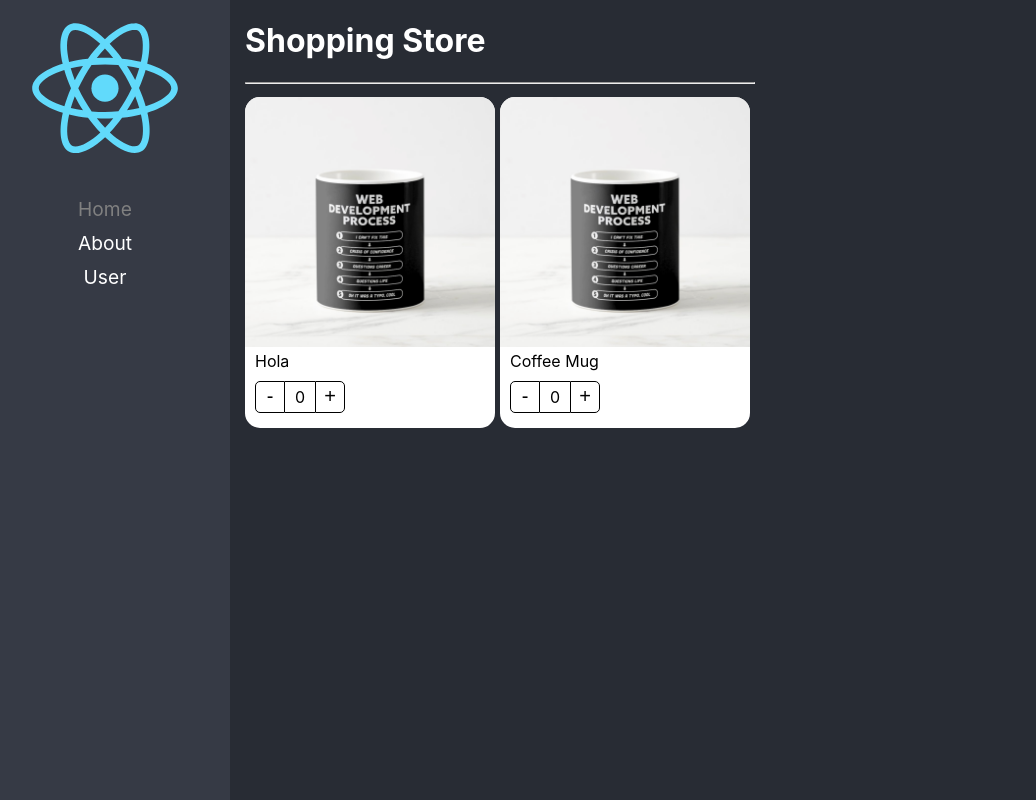
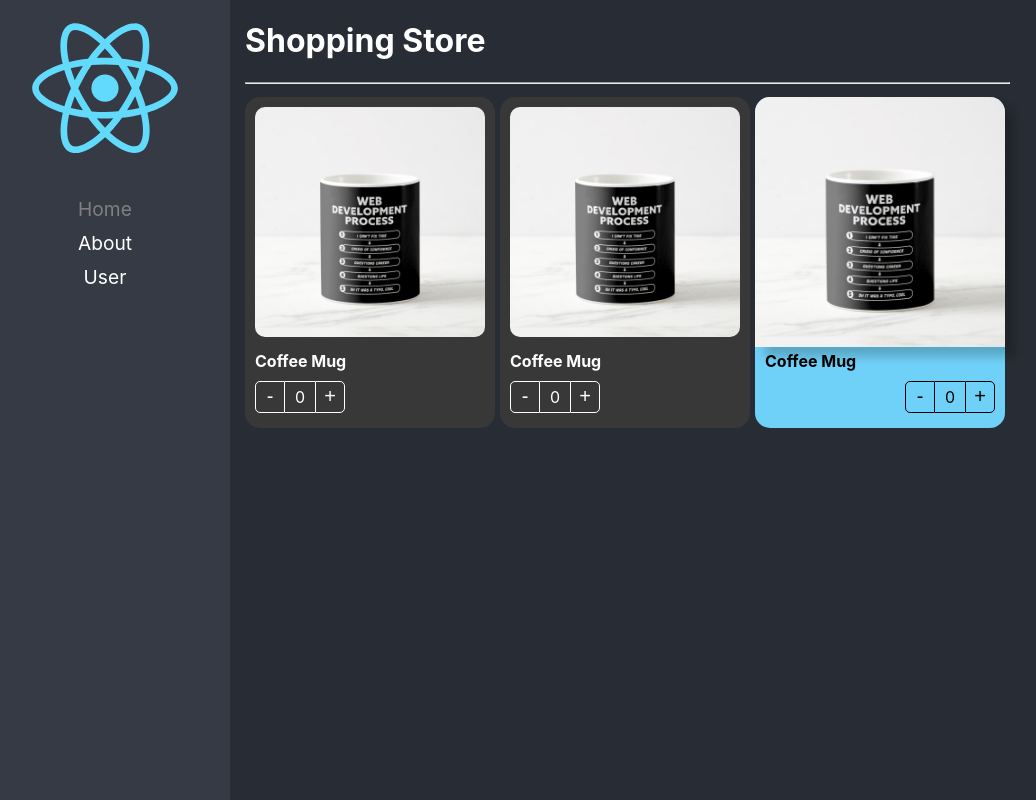
Before and after one commit to jesusmarencodev/compount-component-react, a React (Create React App) app: page /home in a window 1280 px wide. Shown: the whole page, without its empty margins (20-1056 px from the left). Built offline with nearby package versions, Linux system fonts and the light colour scheme.

Commit message:
Extendible Styles

```diff
--- a/src/02-component-patters/components/ProductButtons.tsx
+++ b/src/02-component-patters/components/ProductButtons.tsx
@@ -1,12 +1,13 @@
 import { useContext } from "react";
 import { ProductContext } from "./ProductCard";
 import styles from "../styles/styles.module.css";
+import { ProductButtonsProps } from "../interfaces/interfaces";
 
-export const ProductButtons = () => {
+export const ProductButtons = ({ className, style }: ProductButtonsProps) => {
   const { increaseBy, counter } = useContext(ProductContext);
 
   return (
-    <div className={styles.buttonsContainer}>
+    <div className={`${styles.buttonsContainer} ${className}`} style={style}>
       <button className={styles.buttonMinus} onClick={() => increaseBy(-1)}>
         -
       </button>
--- a/src/02-component-patters/components/ProductCard.tsx
+++ b/src/02-component-patters/components/ProductCard.tsx
@@ -1,14 +1,22 @@
 import styles from "../styles/styles.module.css";
 
 import { useProduct } from "../hooks/useProduct";
-import { createContext } from "react";
-import { ProductCardProps, ProductContextProps } from "../interfaces/interfaces";
+import { createContext, ReactElement } from 'react';
+import { Product, ProductContextProps } from "../interfaces/interfaces";
+
+export interface Props {
+  product: Product;
+  children?: ReactElement | ReactElement[];
+  className?: string;
+  style?:React.CSSProperties | undefined
+}
+
 
 export const ProductContext = createContext({} as ProductContextProps);
 const { Provider } = ProductContext;
 
 
-export const ProductCard = ({ children, product }: ProductCardProps) => {
+export const ProductCard = ({ children, product, className, style }: Props) => {
   const { counter, increaseBy } = useProduct();
 
   return (
@@ -19,7 +27,9 @@
         product,
       }}
     >
-      <div className={styles.productCard}>
+      <div
+        className={`${styles.productCard} ${className}`}
+        style={style}>
         {children}
       </div>
     </Provider>
--- a/src/02-component-patters/components/ProductImage.tsx
+++ b/src/02-component-patters/components/ProductImage.tsx
@@ -1,9 +1,10 @@
 import { useContext } from "react";
 import { ProductContext } from "./ProductCard";
 import noImage from "../assets/no-image.jpg";
+import { ProductImageProps } from "../interfaces/interfaces";
 import styles from "../styles/styles.module.css";
 
-export const ProductImage = ({ img = "" }) => {
+export const ProductImage = ({ img, className, style }: ProductImageProps) => {
   const { product } = useContext(ProductContext);
   let imgToShow: string;
   if (img) {
@@ -14,5 +15,12 @@
     imgToShow = noImage;
   }
 
-  return <img className={styles.productImg} src={imgToShow} alt="product" />;
+  return (
+    <img
+      className={`${styles.productImg} ${className}`}
+      style={style}
+      src={imgToShow}
+      alt="product"
+    />
+  );
 };
--- a/src/02-component-patters/components/ProductTitle.tsx
+++ b/src/02-component-patters/components/ProductTitle.tsx
@@ -1,11 +1,14 @@
 import { useContext } from "react";
 import { ProductContext } from "./ProductCard";
+import { ProductTitleProps } from "../interfaces/interfaces";
 import styles from "../styles/styles.module.css";
 
-export const ProductTitle = ({ title }: { title?: string }) => {
+
+
+export const ProductTitle = ({ title, className, style }: ProductTitleProps) => {
   const { product } = useContext(ProductContext);
   return (
-    <span className={styles.productDescription}>
+    <span className={`${styles.productDescription}  ${className}`} style={style}>
       {title ? title : product.title}
     </span>
   );
--- a/src/02-component-patters/pages/ShoppingPage.tsx
+++ b/src/02-component-patters/pages/ShoppingPage.tsx
@@ -1,6 +1,9 @@
-import ProductCard, { ProductButtons, ProductImage, ProductTitle } from "../components";
-
-
+import ProductCard, {
+  ProductButtons,
+  ProductImage,
+  ProductTitle,
+} from "../components";
+import "../styles/custom-styles.css";
 
 const product = {
   id: "1",
@@ -21,20 +24,29 @@
         }}
       >
         {/* Way one */}
-        <ProductCard product={product}>
-          <ProductCard.Image />
-          <ProductCard.Title title="Hola" />
-          <ProductCard.Buttons />
+        <ProductCard product={product} className="bg-dark text-white">
+          <ProductCard.Image className="custom-image bg-dark text-white" />
+          <ProductCard.Title className="text-bold" />
+          <ProductCard.Buttons className="custom-buttons" />
         </ProductCard>
 
         {/* Way two */}
-        {
-          <ProductCard product={product}>
-            <ProductImage />
-            <ProductTitle  />
-            <ProductButtons />
-          </ProductCard>
-        }
+
+        <ProductCard product={product} className="bg-dark text-white">
+          <ProductImage className="custom-image" />
+          <ProductTitle className="text-bold" />
+          <ProductButtons className="custom-buttons" />
+        </ProductCard>
+
+        <ProductCard product={product} style={{ background: "#70d1f8" }}>
+          <ProductImage style={{
+            boxShadow:"10px 10px 10px rgba(0,0,0,0.2)"
+          }} />
+          <ProductTitle style={{
+            fontWeight:"bold"
+          }} />
+          <ProductButtons style={{ display: "flex", justifyContent: "end" }} />
+        </ProductCard>
       </div>
     </div>
   );
--- /dev/null
+++ b/src/02-component-patters/styles/custom-styles.css
@@ -0,0 +1,22 @@
+.bg-dark {
+    background-color: rgb(56,56,56);
+}
+
+.text-white{
+    color: white;
+}
+
+.text-bold{
+    font-weight: bold;
+}
+
+.custom-image{
+    border-radius: 20px;
+    padding: 10px;
+    width: calc(100% - 20px);
+}
+
+.custom-buttons button, .custom-buttons div {
+    color: white;
+    border-color: white;
+}
```
Also changed, not shown: src/02-component-patters/components/index.ts (+4 -6 lines), src/02-component-patters/interfaces/interfaces.ts (+20 -9 lines).
